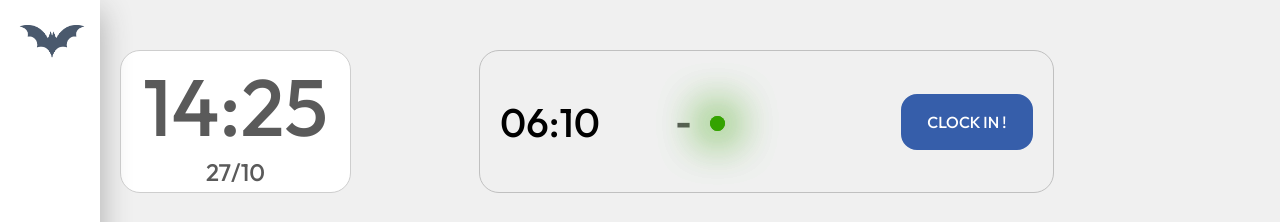
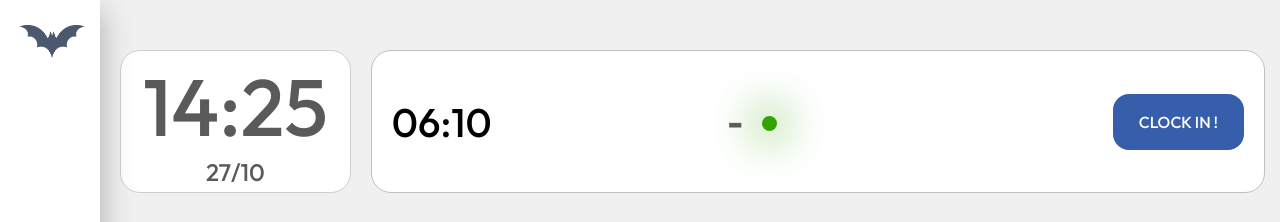
Before and after one commit to crysy-rThomas/GoTime, a Vue app in the folder front/timemaneger/: page /#/home in a window 1280 px wide. Shown: the top 222 px of the page. Built offline with nearby package versions, Linux system fonts and the light colour scheme.

Commit message:
save before merfe

```diff
--- a/front/timemaneger/src/components/ClockComponent.vue
+++ b/front/timemaneger/src/components/ClockComponent.vue
@@ -11,9 +11,6 @@
             </div>
             <div id="status">
                 <h1>{{ title }}</h1>
-                <div id="statusColorContainer">
-                    <div id="statusColor" :style="{ backgroundColor: statusColor, boxShadow: boxShadowStatus }"></div>
-                </div>
                 <div id="statusColorContainer">
                     <div id="statusColor" :style="{ backgroundColor: statusColor, boxShadow: boxShadowStatus }"></div>
                 </div>
@@ -108,7 +105,7 @@ h1 {
     padding-top: 5px;
     border-radius: 20px;
     margin-top: 0px;
-    margin-right: 10vw;
+    margin-right: 20px;
     align-items: center;
     justify-content: center;
     left: 0;
@@ -117,6 +114,11 @@ h1 {
     transition: .5s;
     text-align: center;
     font-family: 'Outfit', sans-serif;
+    transition: box-shadow 0.5s ease-in-out;
+}
+
+#datetime:hover{
+    box-shadow: 4px 9px 24px 0px #9C9C9C;
 }
 
 #timePassedStyle {
@@ -137,7 +139,7 @@ h1 {
 }
 
 #row-group {
-    width: 50%;
+    width: 78%;
     display: flex;
     align-items: center;
     justify-content: space-between;
@@ -145,6 +147,7 @@ h1 {
     border: 1px solid #c0c0c0;
     border-radius: 20px;
     transition: box-shadow 0.5s ease-in-out;
+    background-color: white;
 }
 
 #row-group:hover {
```
